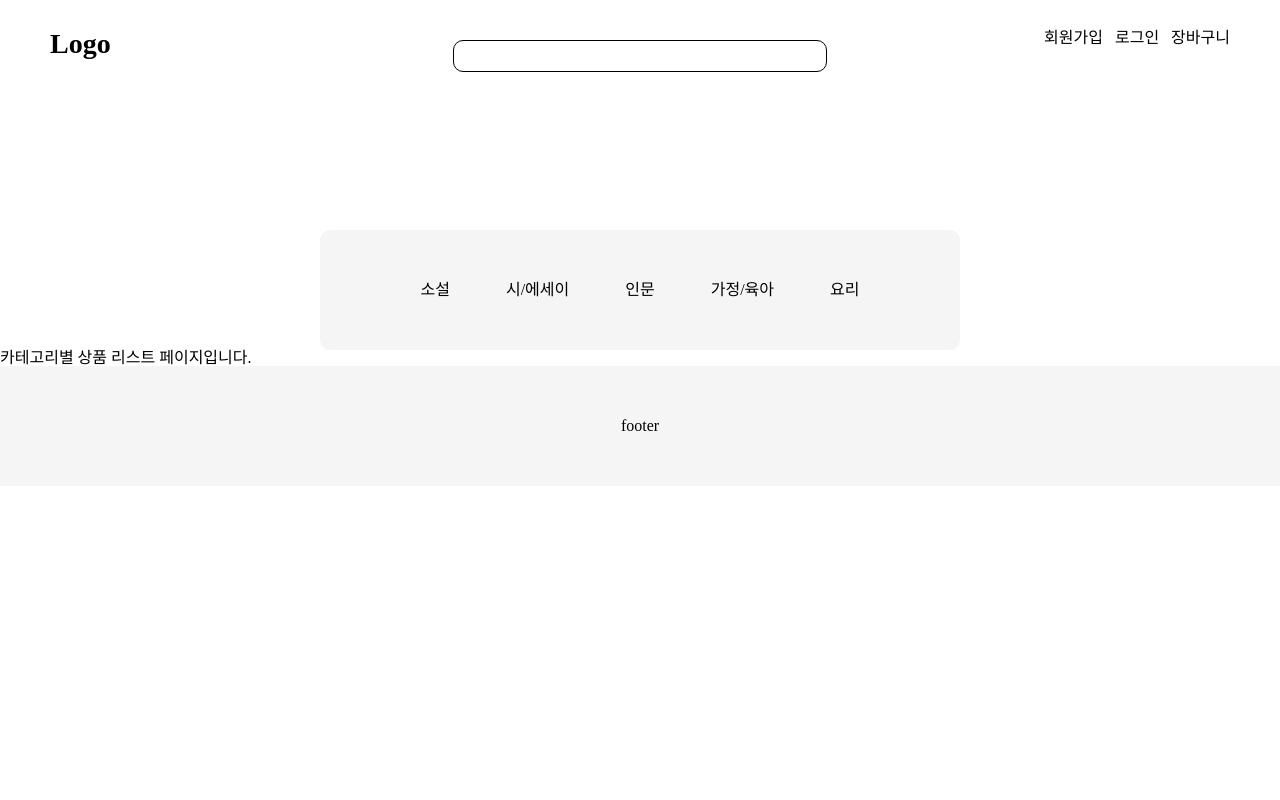
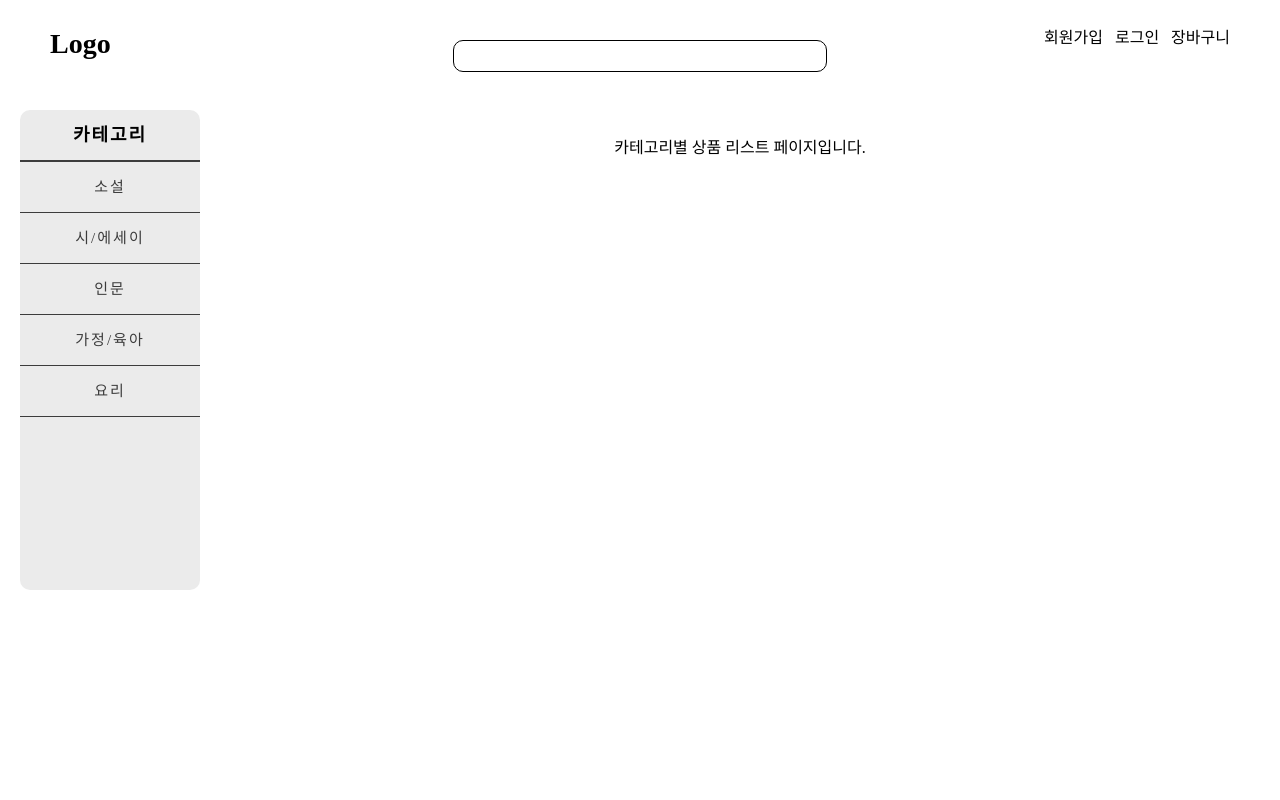
Before and after one commit to uiyeon831/book-shopping-mall-webapp, a React (Create React App) app: page /product in a window 1280 px wide. Shown: the top 800 px of the page. Built offline with nearby package versions, Linux system fonts and the light colour scheme.

Commit message:
modify mainpage style

```diff
--- a/src/App.js
+++ b/src/App.js
@@ -1,53 +1,37 @@
 import { Route, Routes } from 'react-router-dom';
 import './App.css';
 
-import ProductLayout from './components/Layout/ProductLayout/index';
-import AdminLayout from './components/Layout/AdminLayout/index';
-import MypageLayout from './components/Layout/MypageLayout/index';
-import MainPage from './pages/MainPage';
-import AdminCategory from './pages/Admin/AdminCategory/AdminCategory';
-import AdminOrder from './pages/Admin/AdminOrder/AdminOrder';
-import AdminProduct from './pages/Admin/AdminProduct/AdminProduct';
-import AdminUser from './pages/Admin/AdminUser/AdminUser';
-import Cart from './pages/Cart/Cart';
-import OrderCheck from './pages/Order/OrderCheck/OrderCheck';
-import OrderCompleted from './pages/Order/OrderCompleted/OderCompleted';
-import Ordering from './pages/Order/Ordering/Ordering';
-import ProductDetail from './pages/Product/ProductDetail/ProductDetail';
-import ProductsByCategory from './pages/Product/ProductsByCategory/ProductsByCategory';
-import ChangeUserInformation from './pages/User/ChangeUserInformation/ChangeUserInformation';
-import Login from './pages/User/Login/Login';
-import Join from './pages/User/Join/Join';
-import UserInformation from './pages/User/UserInformation/UserInformation';
-
-
+import * as routerPath from './pages/index';
 
 function App() {
   return (
     <Routes>
-      <Route path='/' element={<ProductLayout />}>
-        <Route path='/' element={<MainPage />} />
-        <Route path='/product' element={<ProductsByCategory />} />
-        <Route path='/product/detail' element={<ProductDetail />} />
+      <Route path='/' element={<routerPath.MainLayout />}>
+        <Route path='/' element={<routerPath.MainPage />} />
       </Route>
 
-      <Route path='/login' element={<Login />} />
-      <Route path='/join' element={<Join />} />
-      <Route path='/ordering' element={<Ordering />} />
-      <Route path='/orderCompleted' element={<OrderCompleted />} />
-
-      <Route path='/mypage' element={<MypageLayout />}>
-        <Route path='/mypage' element={<UserInformation />} />
-        <Route path='/mypage/changeInformation' element={<ChangeUserInformation />} />
-        <Route path='/mypage/cart' element={<Cart />} />
-        <Route path='/mypage/orderCheck' element={<OrderCheck />} />
+      <Route path='/product' element={<routerPath.ProductLayout />}>
+        <Route path='/product' element={<routerPath.ProductByCategory />} />
+        <Route path='/product/detail' element={<routerPath.ProductDetail />} />
       </Route>
 
-      <Route path='/admin' element={<AdminLayout />}>
-        <Route path='/admin' element={<AdminProduct />} />
-        <Route path='/admin/category' element={<AdminCategory />} />
-        <Route path='/admin/user' element={<AdminUser />} />
-        <Route path='/admin/order' element={<AdminOrder />} />
+      <Route path='/login' element={<routerPath.Login />} />
+      <Route path='/join' element={<routerPath.Join />} />
+      <Route path='/ordering' element={<routerPath.Ordering />} />
+      <Route path='/orderCompleted' element={<routerPath.OrderCompleted />} />
+
+      <Route path='/mypage' element={<routerPath.MypageLayout />}>
+        <Route path='/mypage' element={<routerPath.UserInformation />} />
+        <Route path='/mypage/changeInformation' element={<routerPath.ChangeUserInformation />} />
+        <Route path='/mypage/cart' element={<routerPath.Cart />} />
+        <Route path='/mypage/orderCheck' element={<routerPath.OrderCheck />} />
+      </Route>
+
+      <Route path='/admin' element={<routerPath.AdminLayout />}>
+        <Route path='/admin' element={<routerPath.AdminProduct />} />
+        <Route path='/admin/category' element={<routerPath.AdminCategory />} />
+        <Route path='/admin/user' element={<routerPath.AdminUser />} />
+        <Route path='/admin/order' element={<routerPath.AdminOrder />} />
       </Route>
 
     </Routes>
--- a/src/components/Category/ProductCategory/ProductCategory.js
+++ b/src/components/Category/MainPageCategory/MainPageCategory.js
@@ -3,7 +3,7 @@
 import React from "react";
 import {ProductCategoryBox, ProductCategoryUl, CategoryLi} from './style';
 
-class Category extends React.Component{
+class MainCategory extends React.Component{
   constructor(){
     super();
   }
@@ -22,4 +22,4 @@ class Category extends React.Component{
   }
 }
 
-export default Category;
+export default MainCategory;
--- a/src/components/Category/ProductCategory/style.js
+++ b/src/components/Category/MainPageCategory/style.js
@@ -4,7 +4,7 @@ const ProductCategoryBox = styled.div`
   width: 100%;
   display: flex;
   justify-content: center;
-  margin-top: 150px;
+  margin: 110px 0;
 `
 
 const ProductCategoryUl = styled.ul`
--- /dev/null
+++ b/src/components/Category/ProductCategory.js
@@ -0,0 +1,24 @@
+//카테고리 사이드바
+
+import React from "react";
+import {Menu, MenuLi, MenuTitle} from './style';
+
+class ProductCategory extends React.Component{
+  constructor(){
+    super();
+  }
+  render() {
+    return (
+      <Menu>
+        <MenuTitle>카테고리</MenuTitle>
+        <MenuLi>소설</MenuLi>
+        <MenuLi>시/에세이</MenuLi>
+        <MenuLi>인문</MenuLi>
+        <MenuLi>가정/육아</MenuLi>
+        <MenuLi>요리</MenuLi>
+      </Menu>
+    )
+  }
+}
+
+export default ProductCategory;
--- /dev/null
+++ b/src/components/Layout/MainLayout/index.js
@@ -0,0 +1,24 @@
+import React from "react";
+import ProductHeader from '../../Header/ProductHeader';
+import MainCategory from './../../Category/MainPageCategory/MainPageCategory';
+import Footer from '../../Footer/Footer';
+import { Link, Outlet } from 'react-router-dom';
+
+
+class MainLayout extends React.Component {
+  constructor(){
+    super();
+  }
+  render(){
+    return (
+      <div>
+        <ProductHeader />
+        <MainCategory />
+        <Outlet />
+        <Footer />
+      </div>
+    )
+  }
+}
+
+export default MainLayout;
--- a/src/components/Layout/ProductLayout/index.js
+++ b/src/components/Layout/ProductLayout/index.js
@@ -1,8 +1,9 @@
+import { Link, Outlet } from 'react-router-dom';
 import React from "react";
 import ProductHeader from '../../Header/ProductHeader';
-import ProductCategory from '../../Category/ProductCategory/ProductCategory';
+import ProductCategory from '../../Category/ProductCategory';
 import Footer from '../../Footer/Footer';
-import { Link, Outlet } from 'react-router-dom';
+import { DivMain, CenterDiv } from '../LayoutStyle';
 
 class ProductLayout extends React.Component {
   constructor(){
@@ -10,12 +11,14 @@ class ProductLayout extends React.Component {
   }
   render(){
     return (
-      <div>
+      <DivMain>
         <ProductHeader />
-        <ProductCategory />
-        <Outlet />
+        <CenterDiv>
+          <ProductCategory />
+          <Outlet />
+        </CenterDiv>
         <Footer />
-      </div>
+      </DivMain>
     )
   }
 }
--- a/src/components/Style/style.js
+++ b/src/components/Style/style.js
@@ -1,9 +1,10 @@
 import styled from "styled-components";
 
 const Container = styled.div`
+  width: 100%;
   height : auto;
   min-height: 100vh;
-  margin-top: 110px;
+  margin-top: 30px;
   padding-bottom: 2.5rem;
 
   display: flex;
--- a/src/pages/Product/ProductsByCategory/ProductsByCategory.js
+++ b/src/pages/Product/ProductsByCategory/ProductsByCategory.js
@@ -1,6 +1,7 @@
 //카테고리별 상품 리스트 페이지
 
 import React from "react";
+import {Container} from '../../../components/Style/style';
 
 class ProductByCategory extends React.Component {
   constructor(){
@@ -8,9 +9,9 @@ class ProductByCategory extends React.Component {
   }
   render(){
     return (
-      <div>
+      <Container>
         카테고리별 상품 리스트 페이지입니다.
-      </div>
+      </Container>
     );
   }
 }
--- /dev/null
+++ b/src/pages/index.js
@@ -0,0 +1,43 @@
+import AdminLayout from '../components/Layout/AdminLayout/index';
+import MainLayout from '../components/Layout/MainLayout/index';
+import MypageLayout from '../components/Layout/MypageLayout/index';
+import ProductLayout from '../components/Layout/ProductLayout/index';
+
+import AdminCategory from './Admin/AdminCategory/AdminCategory';
+import AdminOrder from './Admin/AdminOrder/AdminOrder';
+import AdminProduct from './Admin/AdminProduct/AdminProduct';
+import AdminUser from './Admin/AdminUser/AdminUser';
+import Cart from './Cart/Cart';
+import OrderCheck from './Order/OrderCheck/OrderCheck';
+import OrderCompleted from './Order/OrderCompleted/OderCompleted';
+import Ordering from './Order/Ordering/Ordering';
+import ProductDetail from './Product/ProductDetail/ProductDetail';
+import ProductByCategory from './Product/ProductsByCategory/ProductsByCategory';
+import ChangeUserInformation from './User/ChangeUserInformation/ChangeUserInformation';
+import Join from './User/Join/Join';
+import Login from './User/Login/Login';
+import UserInformation from './User/UserInformation/UserInformation';
+import MainPage from './MainPage';
+
+
+export {
+  AdminCategory,
+  AdminOrder,
+  AdminProduct,
+  AdminUser,
+  Cart,
+  OrderCheck,
+  OrderCompleted,
+  Ordering,
+  ProductDetail,
+  ProductByCategory,
+  ChangeUserInformation,
+  Join,
+  Login,
+  UserInformation,
+  MainPage,
+  AdminLayout,
+  MainLayout,
+  MypageLayout,
+  ProductLayout,
+};
```
